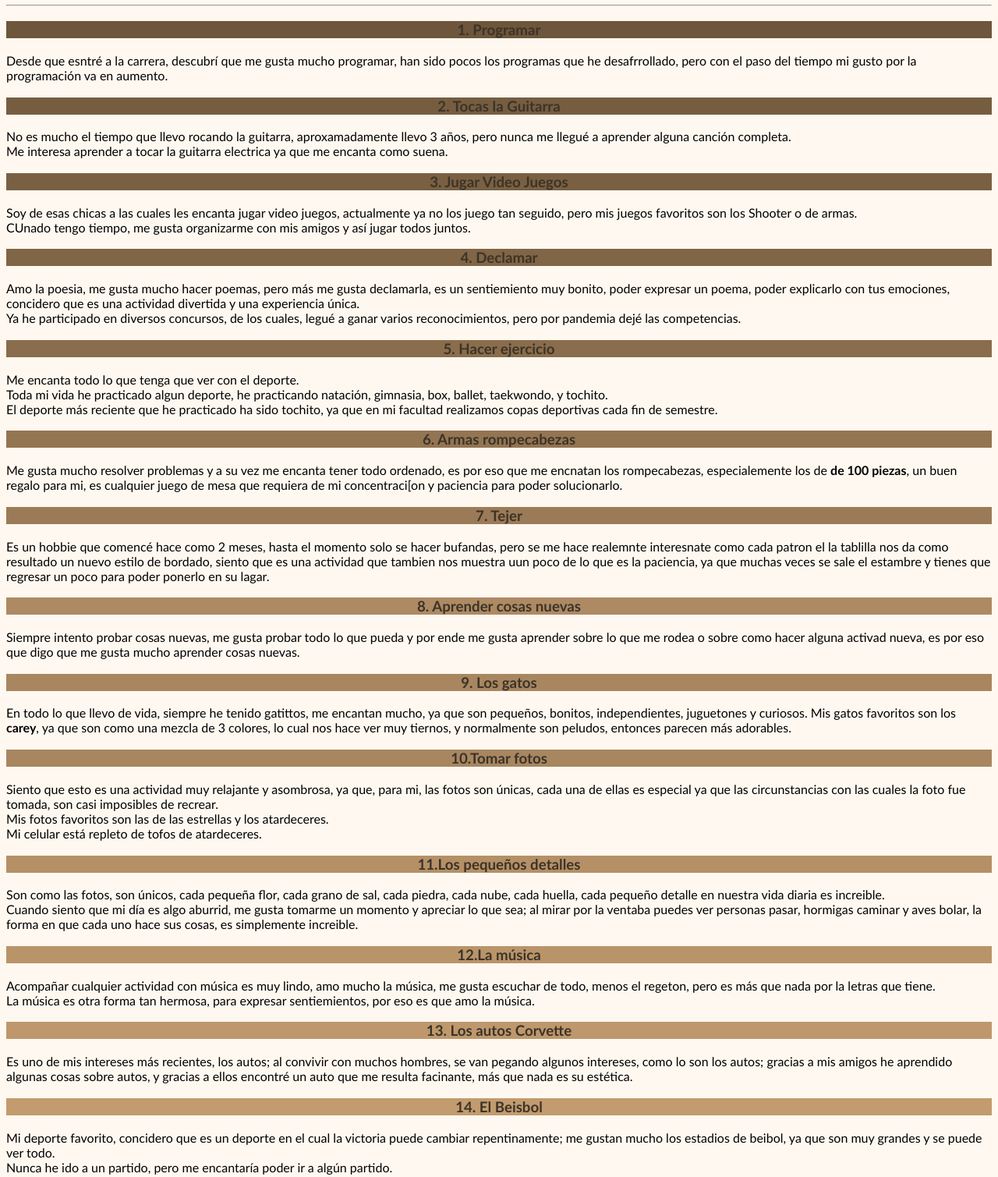
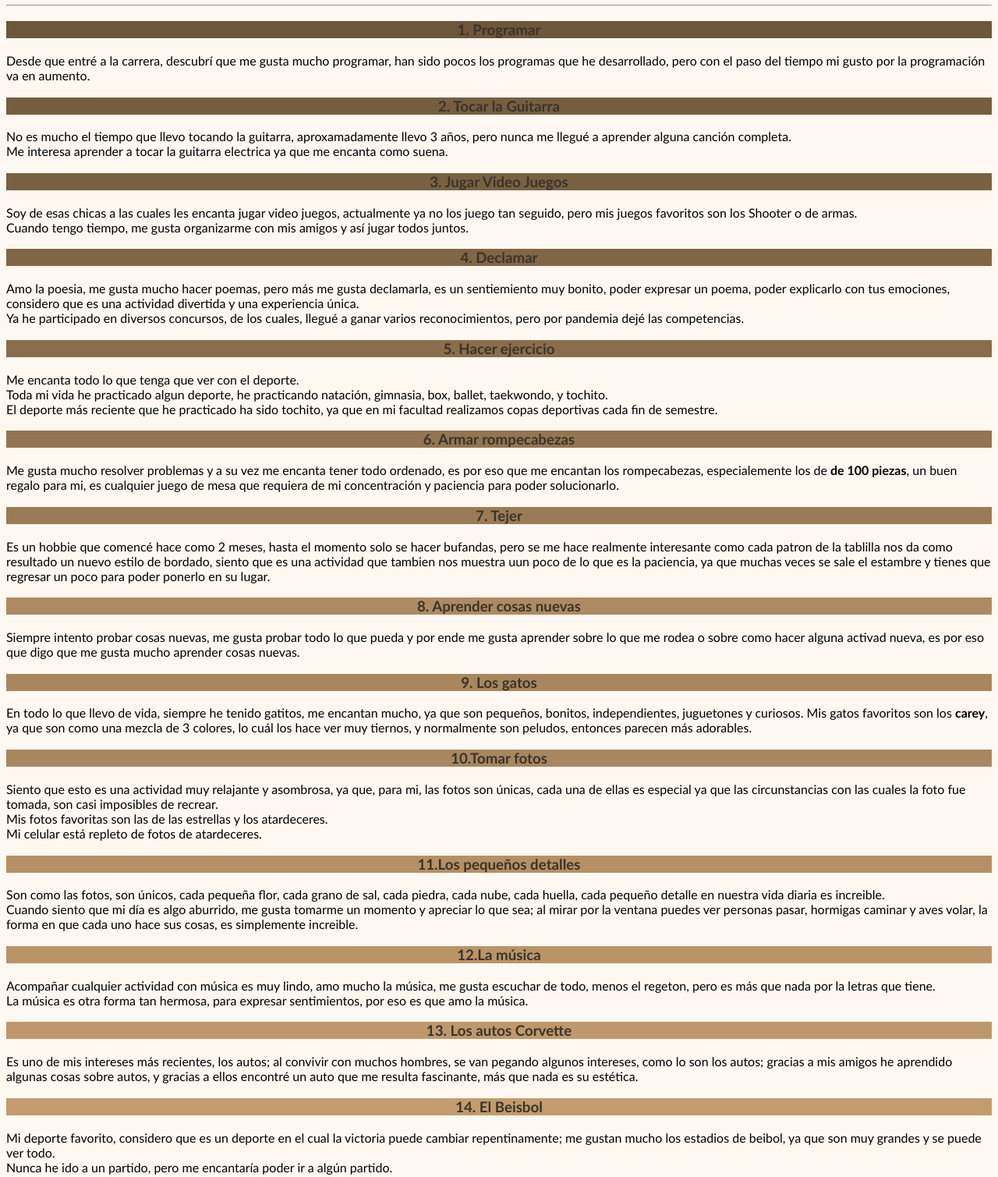
Before and after one commit to Amari05fc/Mis-Intereses, a plain HTML site: page misIntereses.html in a window 1280 px wide. Shown: the part 2240-3749 px from the top of the page at 78% size. Drawn offline with Linux system fonts and the light colour scheme.

Commit message:
Corrección de palabras

```diff
--- a/misIntereses.html
+++ b/misIntereses.html
@@ -3,7 +3,7 @@
 <head>
     <meta charset="UTF-8">
     <meta name="viewport" content="width=device-width, initial-scale=1.0">
-    <title>Mis intereces</title>
+    <title>Mis intereses</title>
     <link rel="stylesheet" href="style.css">
 </head>
 <body>
@@ -137,31 +137,31 @@
         <section>
             <div>
                 <h3 id="programar">1. Programar</h3>
-                    <p>Desde que esntré a la carrera, descubrí que me gusta mucho programar, han sido pocos los programas que he desafrrollado, pero con el paso del tiempo mi gusto por la programación va en aumento.</p>
+                    <p>Desde que entré a la carrera, descubrí que me gusta mucho programar, han sido pocos los programas que he desarrollado, pero con el paso del tiempo mi gusto por la programación va en aumento.</p>
             </div>
             <div>
-                <h3 id="tocarGuitarra">2. Tocas la Guitarra</h3>
-                <p>No es mucho el tiempo que llevo rocando la guitarra, aproxamadamente llevo 3 años, pero nunca me llegué a aprender alguna canción completa. <br> Me interesa aprender a tocar la guitarra electrica ya que me encanta como suena.</p>
+                <h3 id="tocarGuitarra">2. Tocar la Guitarra</h3>
+                <p>No es mucho el tiempo que llevo tocando la guitarra, aproxamadamente llevo 3 años, pero nunca me llegué a aprender alguna canción completa. <br> Me interesa aprender a tocar la guitarra electrica ya que me encanta como suena.</p>
             </div>
             <div>
                 <h3 id="videoJuegos">3. Jugar Video Juegos</h3>
-                <p>Soy de esas chicas a las cuales les encanta jugar video juegos, actualmente ya no los juego tan seguido, pero mis juegos favoritos son los Shooter o de armas. <br>CUnado tengo tiempo, me gusta organizarme con mis amigos y así jugar todos juntos.</p>
+                <p>Soy de esas chicas a las cuales les encanta jugar video juegos, actualmente ya no los juego tan seguido, pero mis juegos favoritos son los Shooter o de armas. <br>Cuando tengo tiempo, me gusta organizarme con mis amigos y así jugar todos juntos.</p>
             </div>
             <div>
                 <h3 id="declamar">4. Declamar</h3>
-                <p>Amo la poesia, me gusta mucho hacer poemas, pero más me gusta declamarla, es un sentiemiento muy bonito, poder expresar un poema, poder explicarlo con tus emociones, concidero que es una actividad divertida y una experiencia única. <br>Ya he participado en diversos concursos, de los cuales, legué a ganar varios reconocimientos, pero por pandemia dejé las competencias.</p>
+                <p>Amo la poesia, me gusta mucho hacer poemas, pero más me gusta declamarla, es un sentiemiento muy bonito, poder expresar un poema, poder explicarlo con tus emociones, considero que es una actividad divertida y una experiencia única. <br>Ya he participado en diversos concursos, de los cuales, llegué a ganar varios reconocimientos, pero por pandemia dejé las competencias.</p>
             </div>
             <div>
                 <h3 id="ejercicio">5. Hacer ejercicio</h3>
                 <p>Me encanta todo lo que tenga que ver con el deporte.<br>Toda mi vida he practicado algun deporte, he practicando natación, gimnasia, box, ballet, taekwondo, y tochito.<br>El deporte más reciente que he practicado ha sido tochito, ya que en mi facultad realizamos copas deportivas cada fin de semestre.</p>
             </div>
             <div>
-                <h3 id="rompecabezas">6. Armas rompecabezas</h3>
-                <p>Me gusta mucho resolver problemas y a su vez me encanta tener todo ordenado, es por eso que me encnatan los rompecabezas, especialemente los de <b> de 100 piezas</b>, un buen regalo para mi, es cualquier juego de mesa que requiera de mi concentraci[on y paciencia para poder solucionarlo.</p>
+                <h3 id="rompecabezas">6. Armar rompecabezas</h3>
+                <p>Me gusta mucho resolver problemas y a su vez me encanta tener todo ordenado, es por eso que me encantan los rompecabezas, especialemente los de <b> de 100 piezas</b>, un buen regalo para mi, es cualquier juego de mesa que requiera de mi concentración y paciencia para poder solucionarlo.</p>
             </div>
             <div>
                 <h3 id="tejer">7. Tejer</h3>
-                <p>Es un hobbie que comencé hace como 2 meses, hasta el momento solo se hacer bufandas, pero se me hace realemnte interesnate como cada patron el la tablilla nos da como resultado un nuevo estilo de bordado, siento que es una actividad que tambien nos muestra uun poco de lo que es la paciencia, ya que muchas veces se sale el estambre y tienes que regresar un poco para poder ponerlo en su lagar.</p>
+                <p>Es un hobbie que comencé hace como 2 meses, hasta el momento solo se hacer bufandas, pero se me hace realmente interesante como cada patron de la tablilla nos da como resultado un nuevo estilo de bordado, siento que es una actividad que tambien nos muestra uun poco de lo que es la paciencia, ya que muchas veces se sale el estambre y tienes que regresar un poco para poder ponerlo en su lugar.</p>
             </div>
             <div>
                 <h3 id="aprender">8. Aprender cosas nuevas</h3>
@@ -169,27 +169,27 @@
             </div>
             <div>
                 <h3 id="gatos">9. Los gatos</h3>
-                <p>En todo lo que llevo de vida, siempre he tenido gatittos, me encantan mucho, ya que son pequeños, bonitos, independientes, juguetones y curiosos. Mis gatos favoritos son los <b>carey</b>, ya que son como una mezcla de 3 colores, lo cual nos hace ver muy tiernos, y normalmente son peludos, entonces parecen más adorables.</p>
+                <p>En todo lo que llevo de vida, siempre he tenido gatitos, me encantan mucho, ya que son pequeños, bonitos, independientes, juguetones y curiosos. Mis gatos favoritos son los <b>carey</b>, ya que son como una mezcla de 3 colores, lo cuál los hace ver muy tiernos, y normalmente son peludos, entonces parecen más adorables.</p>
             </div>
             <div>
                 <h3 id="fotos">10.Tomar fotos</h3>
-                <p>Siento que esto es una actividad muy relajante y asombrosa, ya que, para mi, las fotos son únicas, cada una de ellas es especial ya que las circunstancias con las cuales la foto fue tomada, son casi imposibles de recrear. <br> Mis fotos favoritos son las de las estrellas y los atardeceres.<br>Mi celular está repleto de tofos de atardeceres.</p>
+                <p>Siento que esto es una actividad muy relajante y asombrosa, ya que, para mi, las fotos son únicas, cada una de ellas es especial ya que las circunstancias con las cuales la foto fue tomada, son casi imposibles de recrear. <br> Mis fotos favoritas son las de las estrellas y los atardeceres.<br>Mi celular está repleto de fotos de atardeceres.</p>
             </div>
             <div>
                 <h3 id="pequeñosDetalles">11.Los pequeños detalles</h3>
-                <p>Son como las fotos, son únicos, cada pequeña flor, cada grano de sal, cada piedra, cada nube, cada huella, cada pequeño detalle en nuestra vida diaria es increible.<br>Cuando siento que mi día es algo aburrid, me gusta tomarme un momento y apreciar lo que sea; al mirar por la ventaba puedes ver personas pasar, hormigas caminar y aves bolar, la forma en que cada uno hace sus cosas, es simplemente increible.</p>
+                <p>Son como las fotos, son únicos, cada pequeña flor, cada grano de sal, cada piedra, cada nube, cada huella, cada pequeño detalle en nuestra vida diaria es increible.<br>Cuando siento que mi día es algo aburrido, me gusta tomarme un momento y apreciar lo que sea; al mirar por la ventana puedes ver personas pasar, hormigas caminar y aves volar, la forma en que cada uno hace sus cosas, es simplemente increible.</p>
             </div>
             <div>
                 <h3 id="musica">12.La música</h3>
-                <p>Acompañar cualquier actividad con música es muy lindo, amo mucho la música, me gusta escuchar de todo, menos el regeton, pero es más que nada por la letras que tiene.<br>La música es otra forma tan hermosa, para expresar sentiemientos, por eso es que amo la música.</p>
+                <p>Acompañar cualquier actividad con música es muy lindo, amo mucho la música, me gusta escuchar de todo, menos el regeton, pero es más que nada por la letras que tiene.<br>La música es otra forma tan hermosa, para expresar sentimientos, por eso es que amo la música.</p>
             </div>
             <div>
                 <h3 id="corvette">13. Los autos Corvette</h3>
-                <p>Es uno de mis intereses más recientes, los autos; al convivir con muchos hombres, se van pegando algunos intereses, como lo son los autos; gracias a mis amigos he aprendido algunas cosas sobre autos, y gracias a ellos encontré un auto que me resulta facinante, más que nada es su estética.</p>
+                <p>Es uno de mis intereses más recientes, los autos; al convivir con muchos hombres, se van pegando algunos intereses, como lo son los autos; gracias a mis amigos he aprendido algunas cosas sobre autos, y gracias a ellos encontré un auto que me resulta fascinante, más que nada es su estética.</p>
             </div>
             <div>
                 <h3 id="beis">14. El Beisbol</h3>
-                <p>Mi deporte favorito, concidero que es un deporte en el cual la victoria puede cambiar repentinamente; me gustan mucho los estadios de beibol, ya que son muy grandes y se puede ver todo.<br>Nunca he ido a un partido, pero me encantaría poder ir a algún partido.</p>
+                <p>Mi deporte favorito, considero que es un deporte en el cual la victoria puede cambiar repentinamente; me gustan mucho los estadios de beibol, ya que son muy grandes y se puede ver todo.<br>Nunca he ido a un partido, pero me encantaría poder ir a algún partido.</p>
             </div>
             <div>
                 <h3 id="mixta">15. La realidad mixta</h3>
```
Also changed, not shown: gatos.html (+2 -2 lines), index.html (+2 -2 lines).
